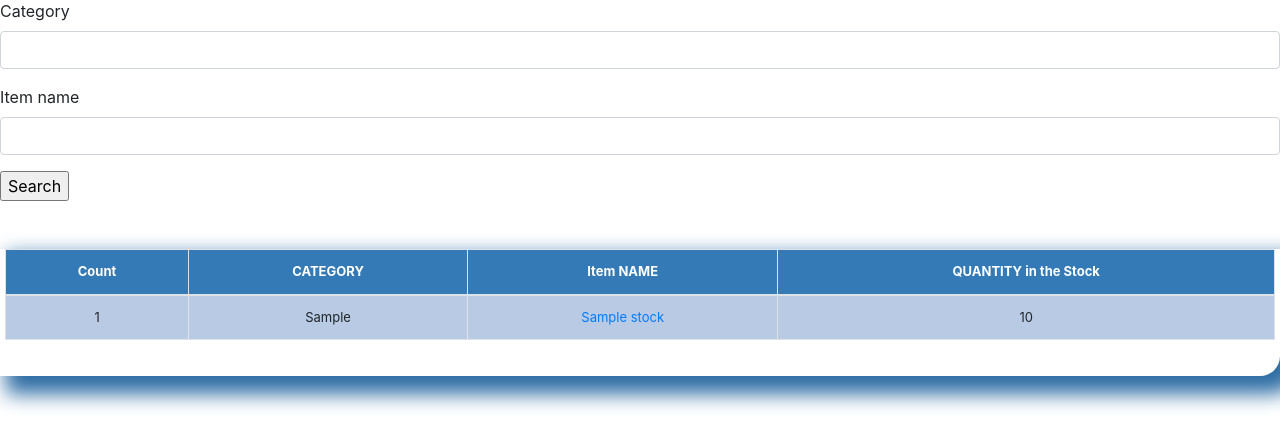
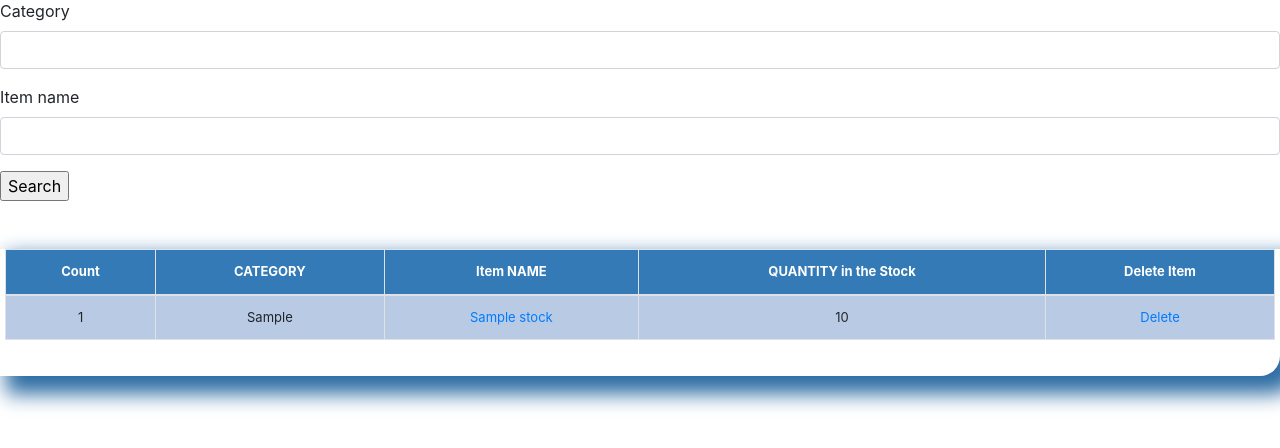
Before and after one commit to Prakhar19999/E-Commerce_Inventory_Project, a Django app: page /list_item/ in a window 1280 px wide. Shown: the part 321-769 px from the top of the page. Run offline with Django 3.2, Linux system fonts and the light colour scheme; tables that the repository leaves empty hold one stand-in row (values such as "Sample post"); some libraries are stand-ins or nearby versions.

Commit message:
Delete Item

```diff
--- a/Inventry_Project/Inventry_Project/urls.py
+++ b/Inventry_Project/Inventry_Project/urls.py
@@ -23,4 +23,5 @@ urlpatterns = [
     path('list_item/', views.list_item, name='list_item'),
     path('add_items/', views.add_items, name='add_items'),
     path('update_items/<str:pk>/', views.update_items, name="update_items"),
+    path('delete_items/<str:pk>/', views.delete_items, name="delete_items"),
 ]
--- a/Inventry_Project/stockmgmt/templates/list_item.html
+++ b/Inventry_Project/stockmgmt/templates/list_item.html
@@ -21,6 +21,7 @@
 				<th>CATEGORY</th>
 				<th>Item NAME</th>
 				<th>QUANTITY in the Stock</th>
+				<th>Delete Item</th>
 				</tr>
 			</thead>
 			<tbody>
@@ -30,6 +31,7 @@
 					<td>{{instance.category}}</td>
 					<td><a href="{% url 'update_items' instance.id %}">{{instance.item_name}}</a></td>
 					<td>{{instance.quantity}}</td>
+					<td><a href="{% url 'delete_items' instance.id %}">Delete</a></td>
 				</tr>
 				{% endfor %}
 			</tbody>
--- a/Inventry_Project/stockmgmt/views.py
+++ b/Inventry_Project/stockmgmt/views.py
@@ -56,3 +56,10 @@ def update_items(request, pk):
 		'form':form
 	}
 	return render(request, 'add_item.html', context)
+
+def delete_items(request, pk):
+	queryset = Stock.objects.get(id=pk)
+	if request.method == 'POST':
+		queryset.delete()
+		return redirect('/list_item')
+	return render(request, 'delete_items.html')
```
Also changed, not shown: Inventry_Project/stockmgmt/templates/delete_items.html (added, +10 -0 lines).
